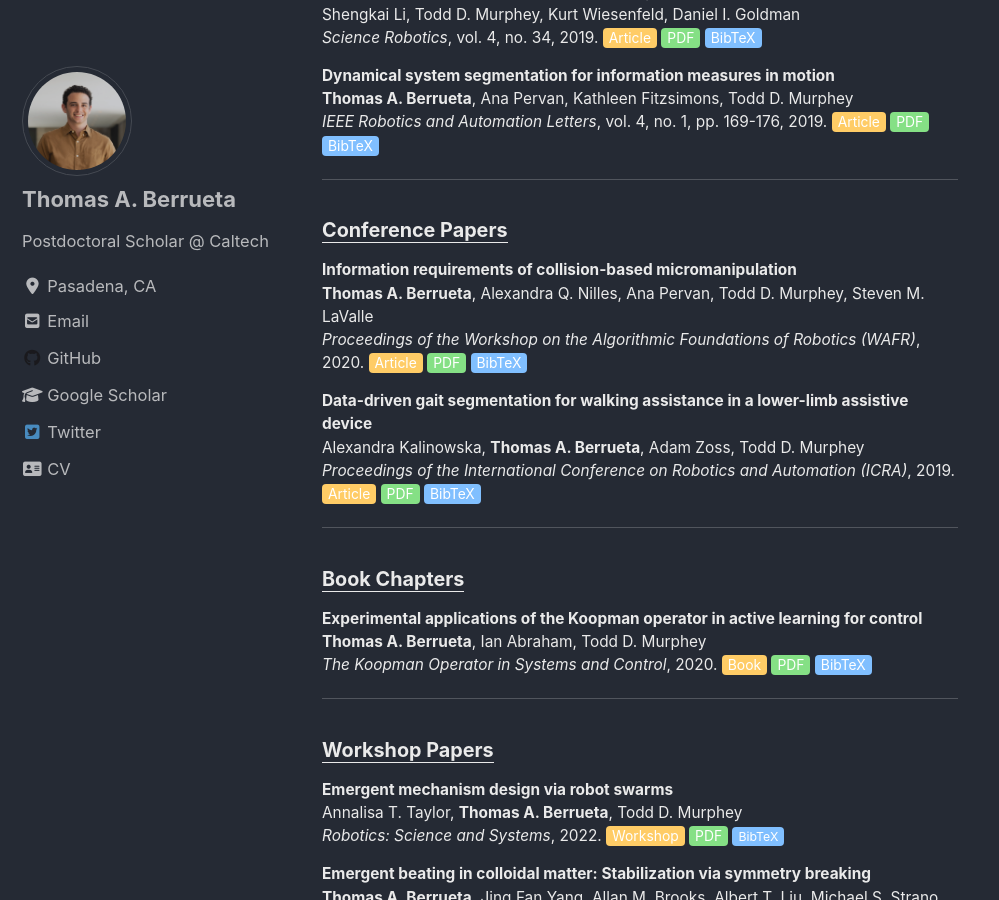
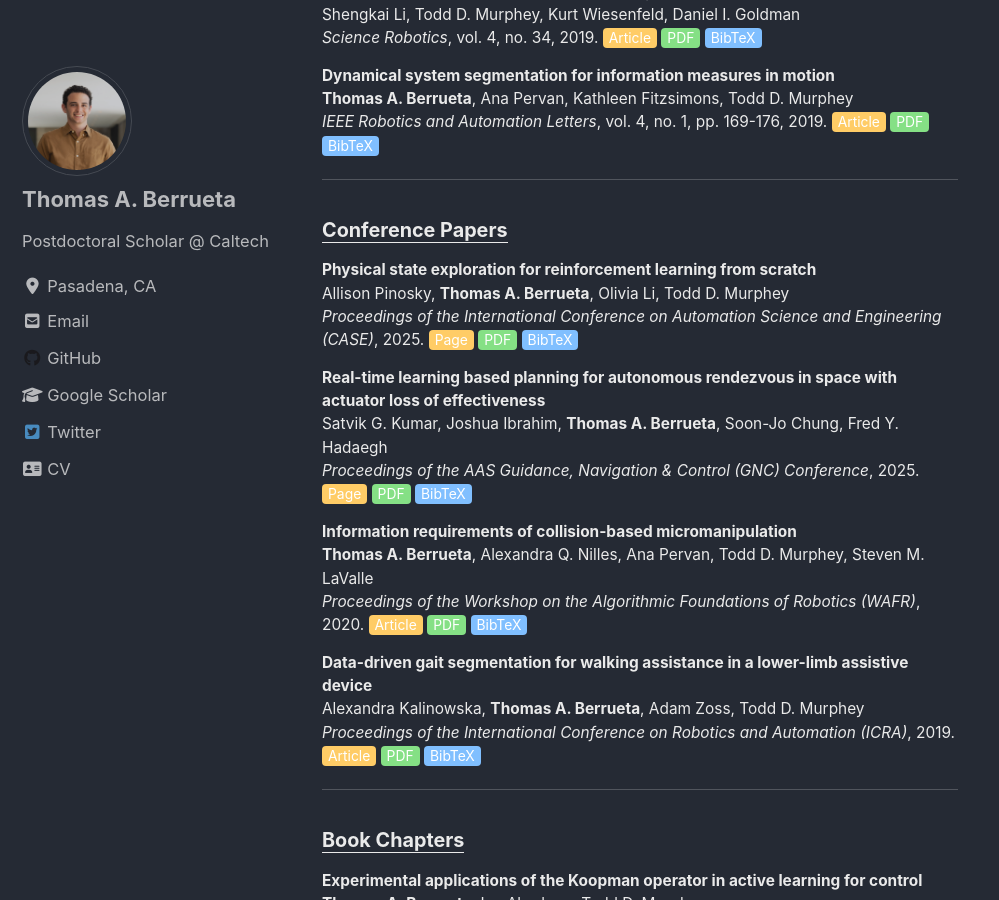
Before and after one commit to tberrueta/tberrueta.github.io, a Jekyll site: the page built from publications.html, in a window 1280 px wide and 900 px high, scrolled down 1076 px. Shown: the whole window, without its empty margins (0-999 px from the left). Built offline with Jekyll 4.4.1, drawn with Linux system fonts in a browser that asks for light colours; cached includes are drawn as plain includes; nearby versions of some CDN libraries.

Commit message:
update with 06.11.25 info

```diff
--- a/publications.html
+++ b/publications.html
@@ -101,6 +101,20 @@ author_profile: true
   <hr>
 
   <h3 style="font-size:90%"><u>Conference Papers</u></h3>
+  <p style="font-size:70%"><b>Physical state exploration for reinforcement learning from scratch</b>
+    <br>Allison Pinosky, <b>Thomas A. Berrueta</b>, Olivia Li, Todd D. Murphey
+    <br><i>Proceedings of the International Conference on Automation Science and Engineering (CASE)</i>, 2025.
+    <a href="https://2025.ieeecase.org/" style="font-size:90%"><button class="button button2">Page</button></a>
+    <a href="/assets/pdfs/PinoskyCASE2025.pdf" style="font-size:90%"><button class="button button3">PDF</button></a>
+    <a href="/assets/bibs/PinoskyCASE2025.bib" style="font-size:90%"><button class="button button1">BibTeX</button></a></p>
+
+    <p style="font-size:70%"><b>Real-time learning based planning for autonomous rendezvous in space with actuator loss of effectiveness</b>
+    <br>Satvik G. Kumar, Joshua Ibrahim, <b>Thomas A. Berrueta</b>, Soon-Jo Chung, Fred Y. Hadaegh
+    <br><i>Proceedings of the AAS Guidance, Navigation & Control (GNC) Conference</i>, 2025.
+    <a href="https://aas-rocky-mountain-section.org/" style="font-size:90%"><button class="button button2">Page</button></a>
+    <a href="/assets/pdfs/KumarAAS2025.pdf" style="font-size:90%"><button class="button button3">PDF</button></a>
+    <a href="/assets/bibs/KumarAAS2025.bib" style="font-size:90%"><button class="button button1">BibTeX</button></a></p>
+
   <p style="font-size:70%"><b>Information requirements of collision-based micromanipulation</b>
     <br><b>Thomas A. Berrueta</b>, Alexandra Q. Nilles, Ana Pervan, Todd D. Murphey, Steven M. LaValle
     <br><i>Proceedings of the Workshop on the Algorithmic Foundations of Robotics (WAFR)</i>, 2020.
```
Also changed, not shown: assets/bibs/KumarAAS2025.bib (added, +8 -0 lines), assets/bibs/PinoskyCASE2025.bib (added, +8 -0 lines), index.html (+8 -8 lines), projects.html (+25 -15 lines), 3 other files.
